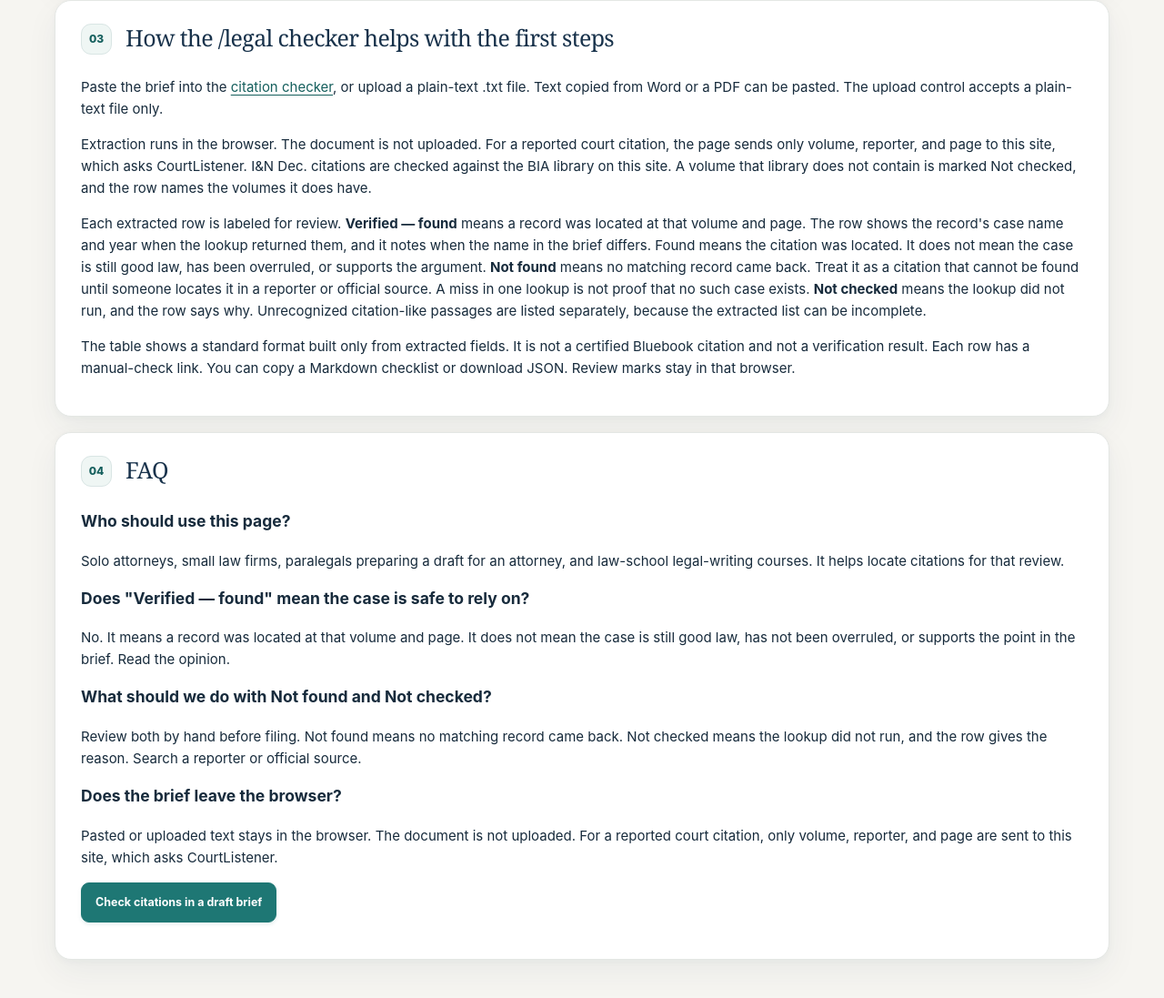
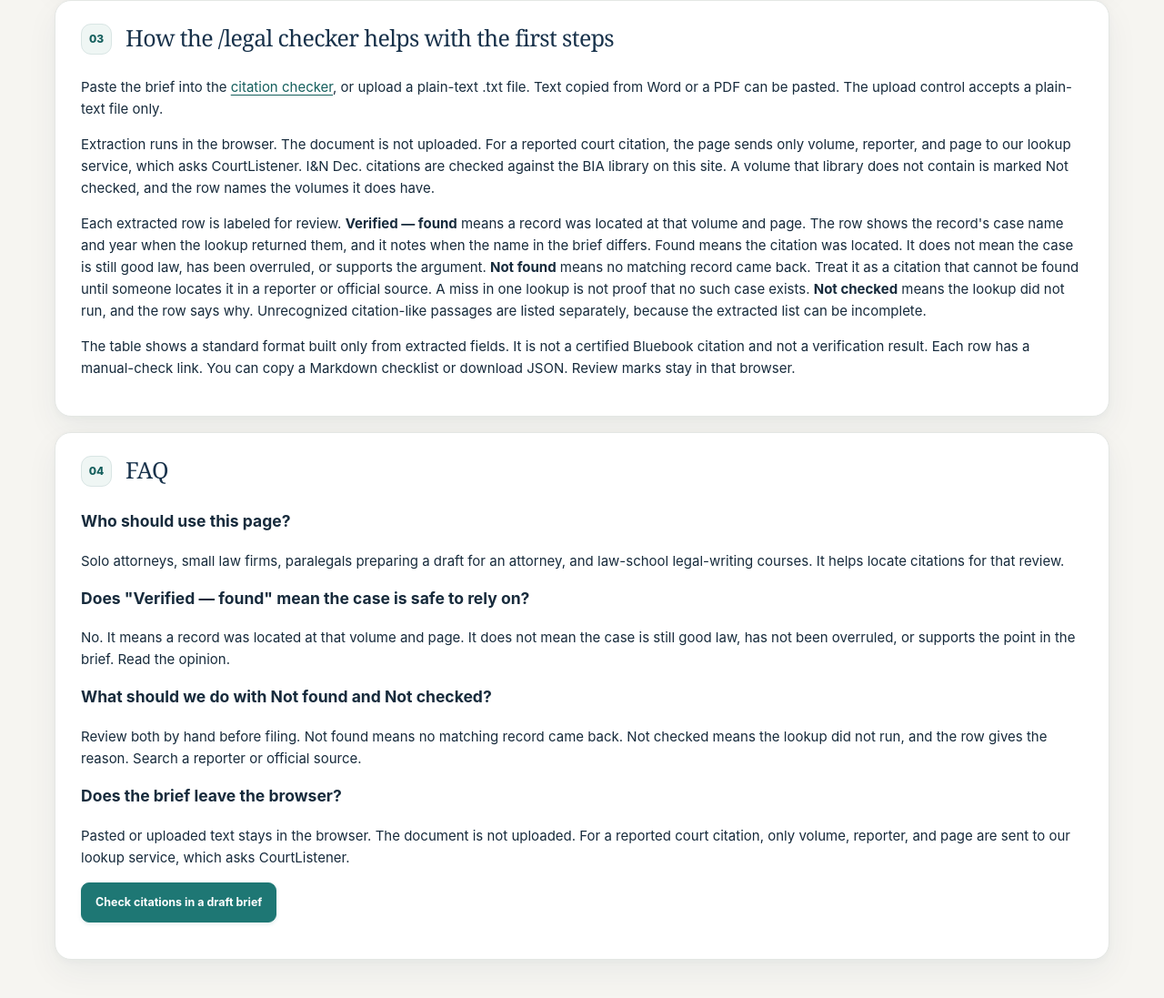
Before and after one commit to szzxli/verifycites, a plain HTML site: page legal/brief-citation-check/index.html in a window 1280 px wide. Shown: the part 1191-2288 px from the top of the page at 91% size. Drawn offline with Linux system fonts and the light colour scheme.

Commit message:
legal: describe lookup service accurately

```diff
--- a/legal/brief-citation-check/index.html
+++ b/legal/brief-citation-check/index.html
@@ -82,7 +82,7 @@
 <span class="summary-copy"><h2 class="summary-title" id="checker-title">How the /legal checker helps with the first steps</h2></span>
 </div>
 <p>Paste the brief into the <a href="/legal/?ref=seo-brief-check">citation checker</a>, or upload a plain-text .txt file. Text copied from Word or a PDF can be pasted. The upload control accepts a plain-text file only.</p>
-<p>Extraction runs in the browser. The document is not uploaded. For a reported court citation, the page sends only volume, reporter, and page to this site, which asks CourtListener. I&amp;N Dec. citations are checked against the BIA library on this site. A volume that library does not contain is marked Not checked, and the row names the volumes it does have.</p>
+<p>Extraction runs in the browser. The document is not uploaded. For a reported court citation, the page sends only volume, reporter, and page to our lookup service, which asks CourtListener. I&amp;N Dec. citations are checked against the BIA library on this site. A volume that library does not contain is marked Not checked, and the row names the volumes it does have.</p>
 <p>Each extracted row is labeled for review. <strong>Verified — found</strong> means a record was located at that volume and page. The row shows the record's case name and year when the lookup returned them, and it notes when the name in the brief differs. Found means the citation was located. It does not mean the case is still good law, has been overruled, or supports the argument. <strong>Not found</strong> means no matching record came back. Treat it as a citation that cannot be found until someone locates it in a reporter or official source. A miss in one lookup is not proof that no such case exists. <strong>Not checked</strong> means the lookup did not run, and the row says why. Unrecognized citation-like passages are listed separately, because the extracted list can be incomplete.</p>
 <p>The table shows a standard format built only from extracted fields. It is not a certified Bluebook citation and not a verification result. Each row has a manual-check link. You can copy a Markdown checklist or download JSON. Review marks stay in that browser.</p>
 </section>
@@ -98,7 +98,7 @@
 <h3>What should we do with Not found and Not checked?</h3>
 <p>Review both by hand before filing. Not found means no matching record came back. Not checked means the lookup did not run, and the row gives the reason. Search a reporter or official source.</p>
 <h3>Does the brief leave the browser?</h3>
-<p>Pasted or uploaded text stays in the browser. The document is not uploaded. For a reported court citation, only volume, reporter, and page are sent to this site, which asks CourtListener.</p>
+<p>Pasted or uploaded text stays in the browser. The document is not uploaded. For a reported court citation, only volume, reporter, and page are sent to our lookup service, which asks CourtListener.</p>
 <p><a class="button button-primary" href="/legal/?ref=seo-brief-check">Check citations in a draft brief</a></p>
 </section>
 </main>
```
